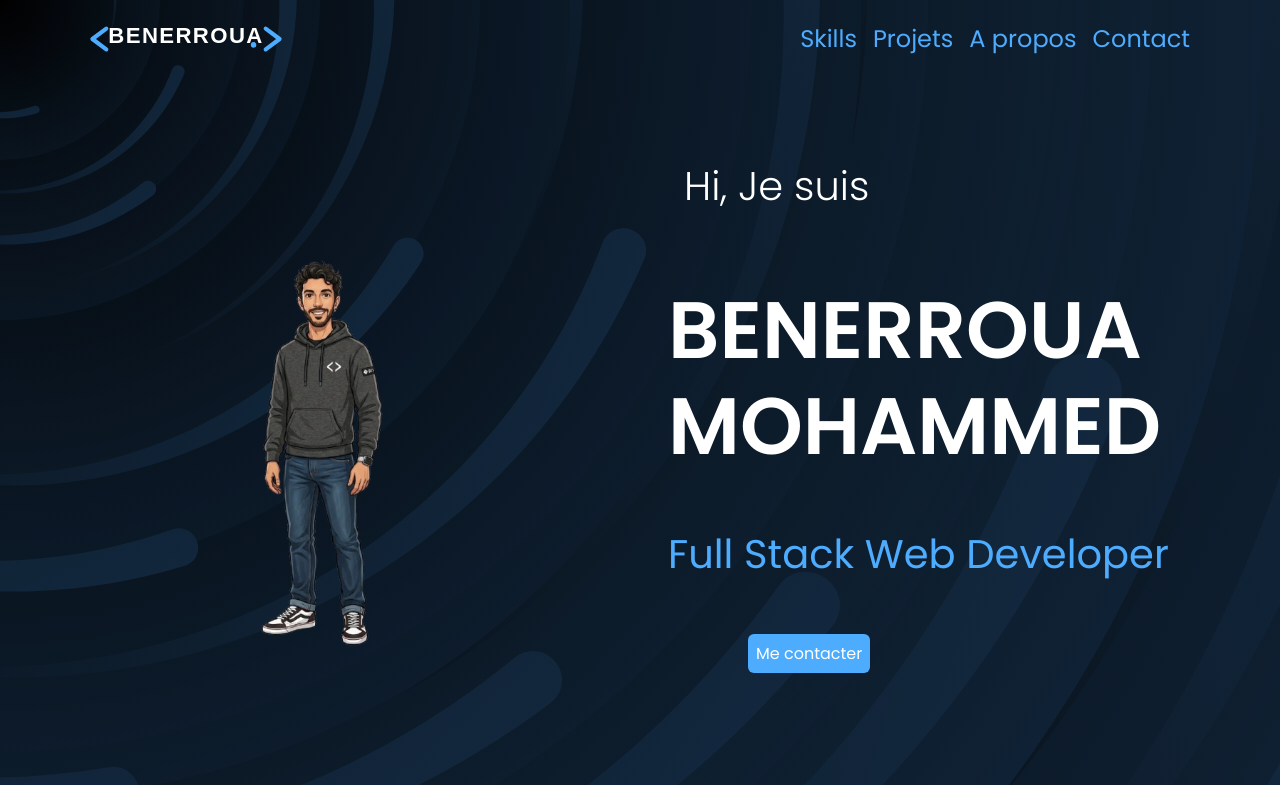
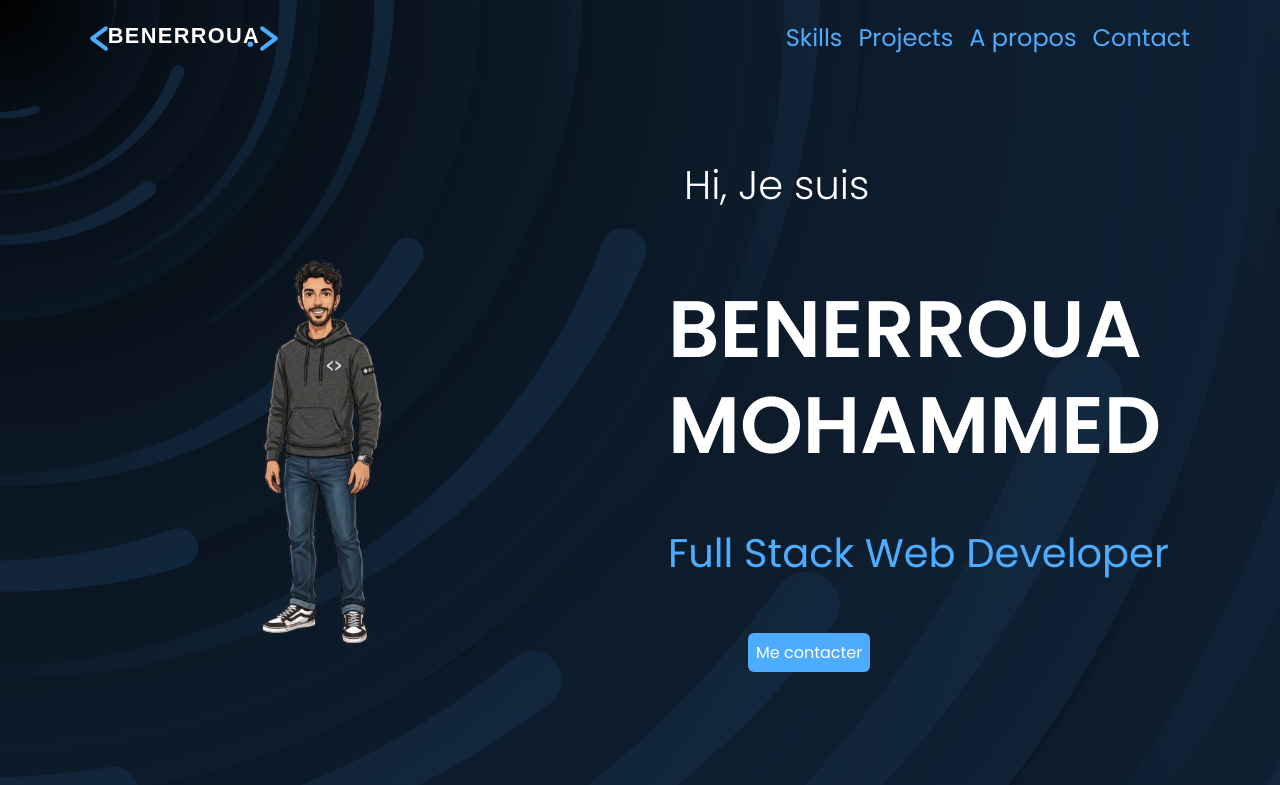
Before and after one commit to bener-mohammed/portfolio, a website: page index.html in a window 1280 px wide. Shown: the top 785 px of the page. Drawn offline with nearby package versions, Linux system fonts and the light colour scheme.

Commit message:
feat(html):change projets to projects

```diff
--- a/index.html
+++ b/index.html
@@ -64,7 +64,7 @@
                 <a class="nav-link" href="#skills">Skills</a>
               </li>
               <li class="nav-item">
-                <a class="nav-link" href="#projets">Projets</a>
+                <a class="nav-link" href="#projets">Projects</a>
               </li>
               <li class="nav-item">
                 <a class="nav-link" href="#propos">A propos</a>
```
Also changed, not shown: 1 other file.
